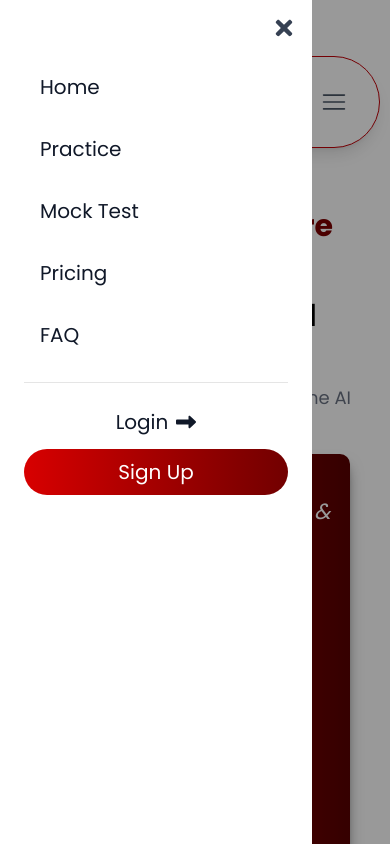
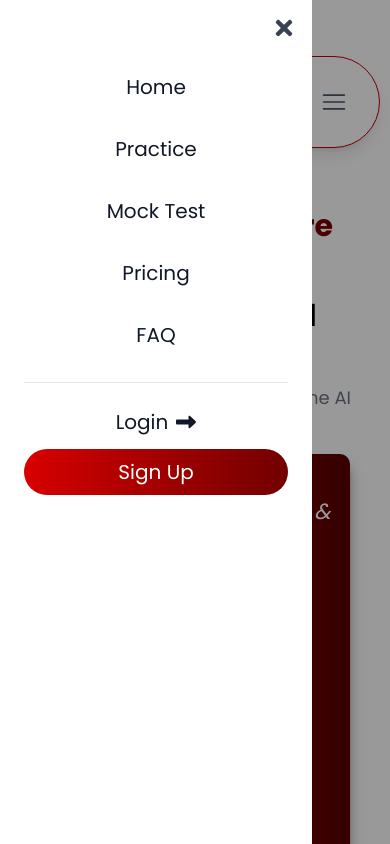
Before and after one commit to engrsakib/minarelCAT-PTE, a Next.js app: page / in a window 390 px wide. Both pictures are taken after a click on the button 334 px from the left and 102 px from the top of the page. Shown: the top 844 px of the page. Built offline with nearby package versions, Linux system fonts and the light colour scheme; no server answers.

Commit message:
databar update

```diff
--- a/src/components/personal/MobileMenu.tsx
+++ b/src/components/personal/MobileMenu.tsx
@@ -1,13 +1,12 @@
-import Link from "next/link";
 import { FaRightLong } from "react-icons/fa6";
 import { FaTimes } from "react-icons/fa";
 
 const navLinks = [
   { href: "/", label: "Home" },
-  { href: "#", label: "Practice" },
+  { href: "#", label: "Practice" },  // Don't use href="#" for Practice, just trigger action
   { href: "/", label: "Mock Test" },
   { href: "/", label: "Pricing" },
-  { href: "#", label: "FAQ" },
+  { href: "#", label: "FAQ" },  // Same for FAQ
 ];
 
 type MobileMenuProps = {
@@ -21,11 +20,16 @@ export default function MobileMenu({ open, onClose, setIsOpen, isOpen }: MobileM
   if (!open) return null;
 
   // Handle click on "Practice" link to set isOpen to true
-  const handleLinkClick = (label: string) => {
+  const handleLinkClick = (label: string, href: string) => {
     if (label === "Practice") {
-      setIsOpen(true); // Set `isOpen` to true for "Practice"
+      setIsOpen(!isOpen); // Set `isOpen` to true for "Practice"
     }
     onClose(); // Always close the menu after clicking any link
+
+    // Redirect for links with valid href
+    if (href !== "#") {
+      window.location.href = href;  // Redirect only for valid href links
+    }
   };
 
   return (
@@ -43,36 +47,31 @@ export default function MobileMenu({ open, onClose, setIsOpen, isOpen }: MobileM
         {/* Nav Links */}
         <nav className="flex flex-col gap-4 mt-10">
           {navLinks.map((link) => (
-            <Link
+            <button
               key={link.label}
-              href={link.href}
               className="text-[20px] font-normal text-gray-900 hover:text-[#D80000] transition px-4 py-2 rounded"
-              onClick={() => handleLinkClick(link.label)} // Call the handleLinkClick with label
+              onClick={() => handleLinkClick(link.label, link.href)} // Pass href and label
             >
               {link.label}
-            </Link>
+            </button>
           ))}
-
         </nav>
-
         {/* Divider */}
         <div className="my-6 border-t" />
         {/* Buttons */}
         <div className="flex flex-col gap-3">
-          <Link
-            href="/auth/login"
+          <button
             className="text-[20px] gap-2 font-normal text-gray-900 flex items-center justify-center hover:text-[#D80000] transition"
             onClick={onClose}
           >
             <span>Login</span> <FaRightLong className="text-[20px]" />
-          </Link>
-          <Link
-            href="/"
+          </button>
+          <button
             className="text-[20px] font-normal bg-gradient-to-r from-[#D80000] to-[#720000] text-white px-4 py-2 rounded-full flex items-center justify-center hover:from-[#720000] hover:to-[#D80000] transition-all duration-300"
             onClick={onClose}
           >
             Sign Up
-          </Link>
+          </button>
         </div>
       </div>
       {/* Overlay click closes modal */}
```
